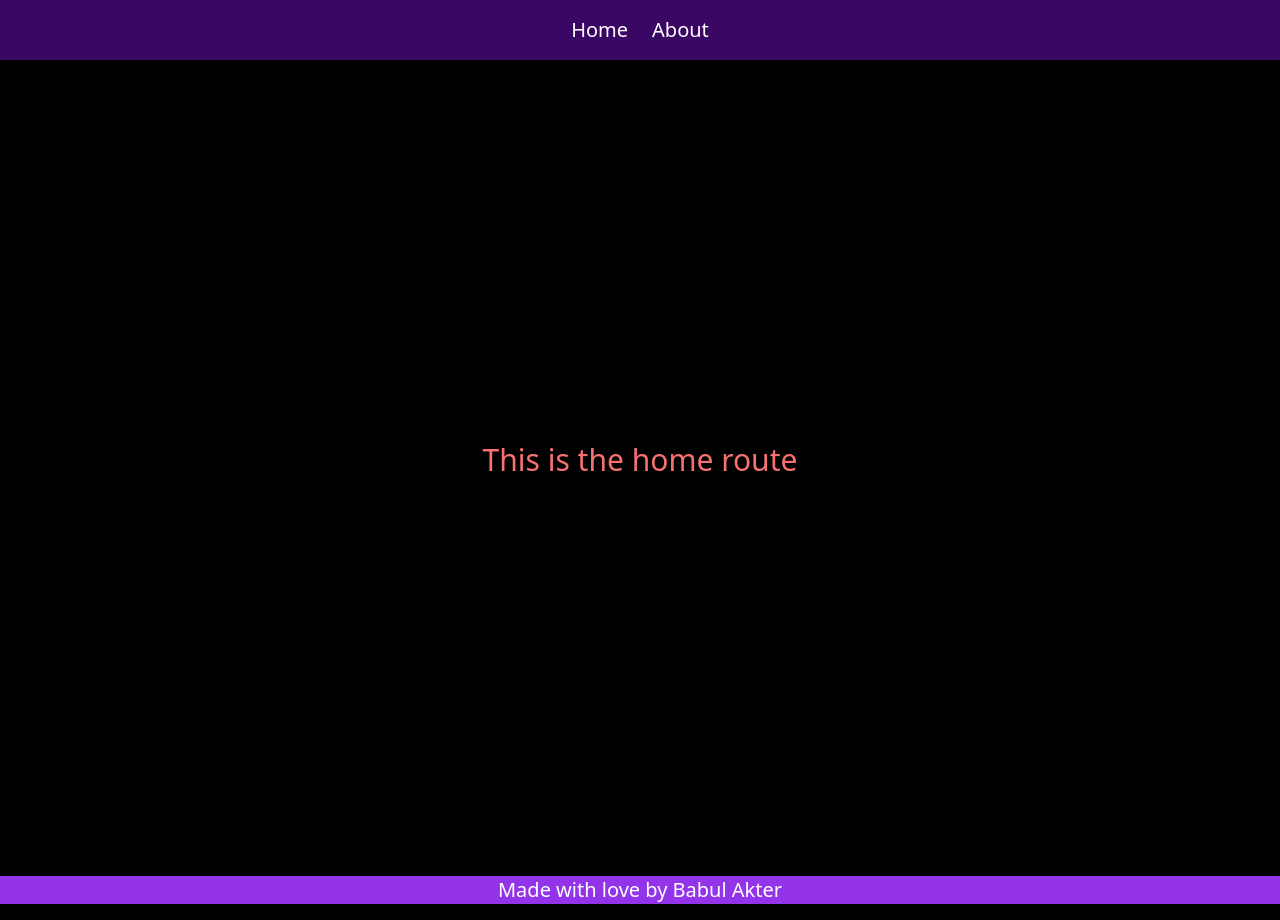
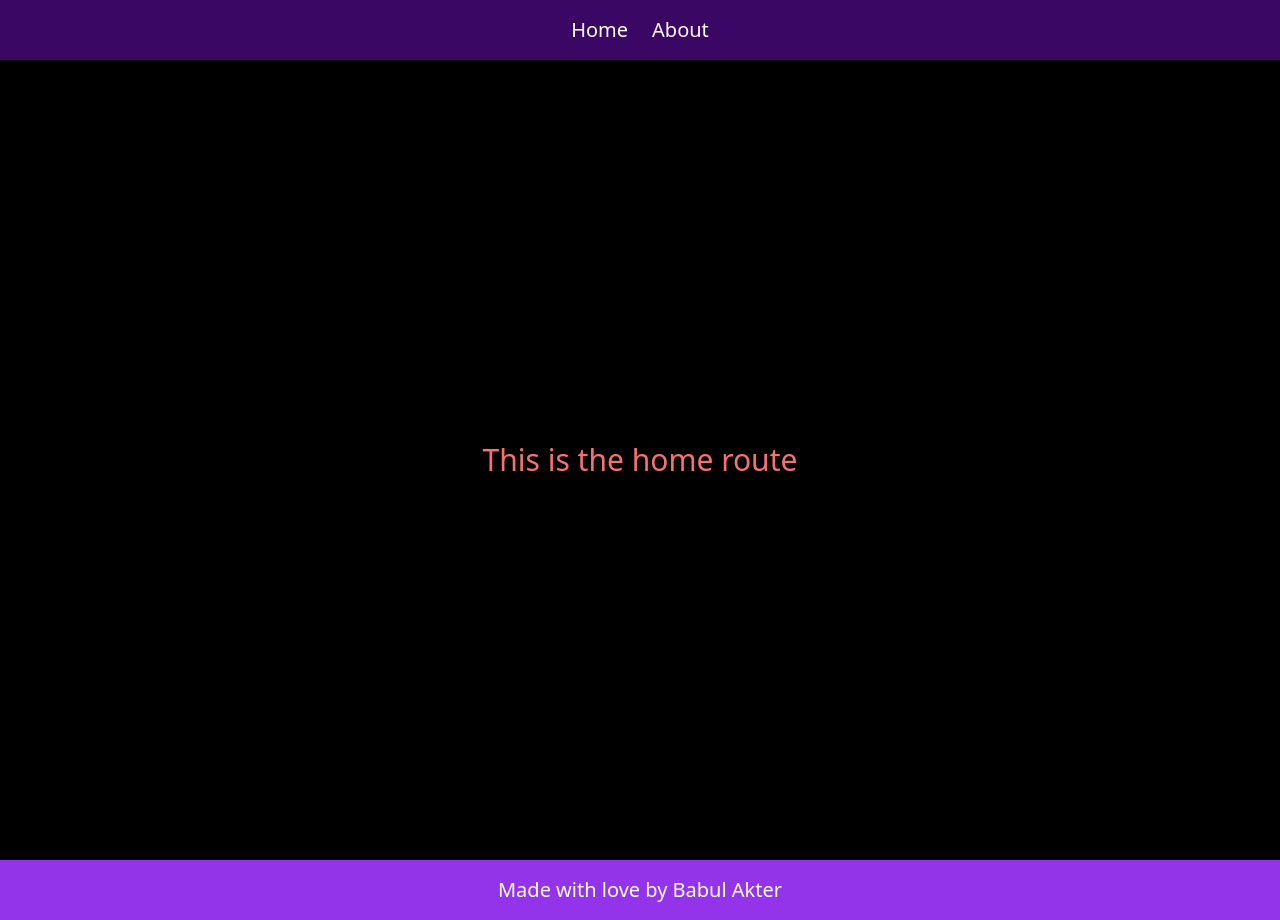
Before and after one commit to babulakterfsd/next-13-app, a Next.js app: page / in a window 1280 px wide. Built offline with nearby package versions, Linux system fonts and the light colour scheme.

Commit message:
files and folder setup modified

```diff
--- a/src/ui/footer.tsx
+++ b/src/ui/footer.tsx
@@ -1,7 +1,7 @@
 const Footer = () => {
   return (
-    <div className="text-xl text-center py-4">
-      <h6 className="bg-purple-600 text-white">
+    <div className="text-xl text-center">
+      <h6 className="bg-purple-600 text-white py-4">
         Made with love by Babul Akter
       </h6>
     </div>
```
